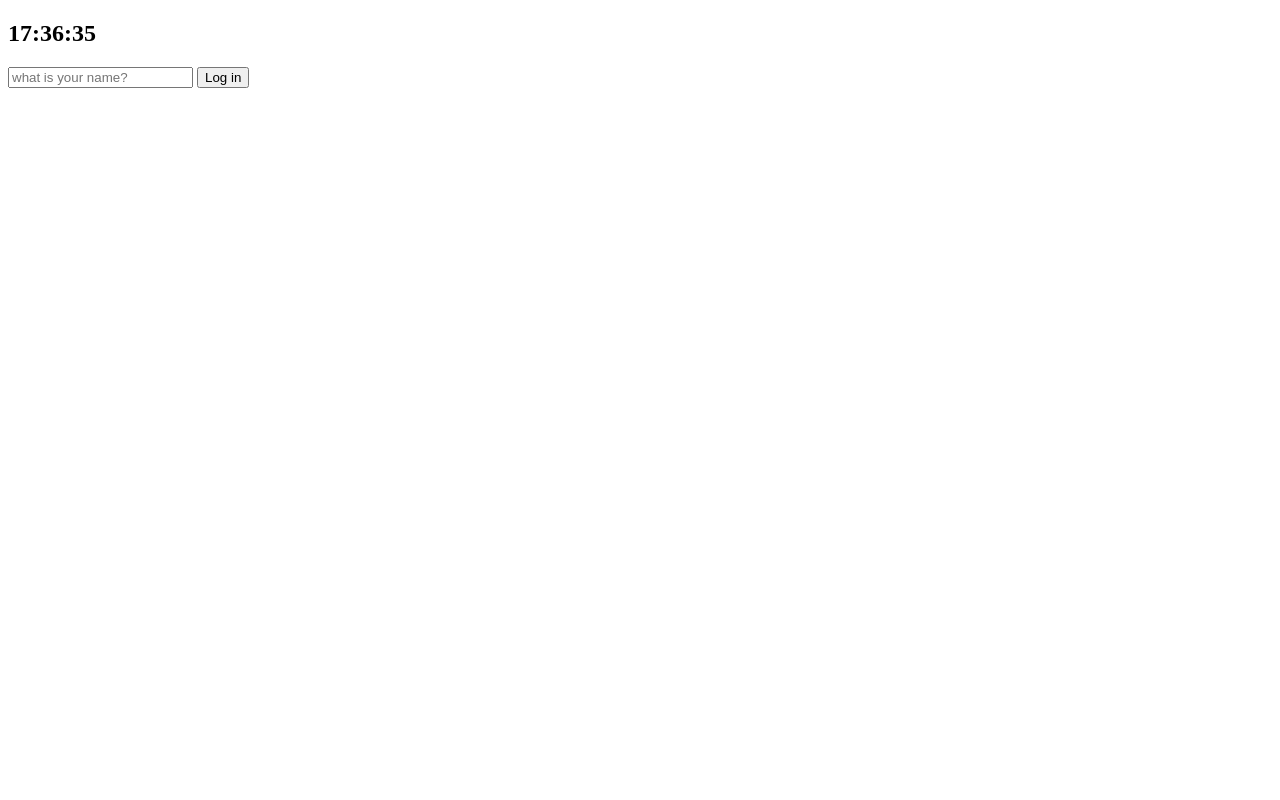
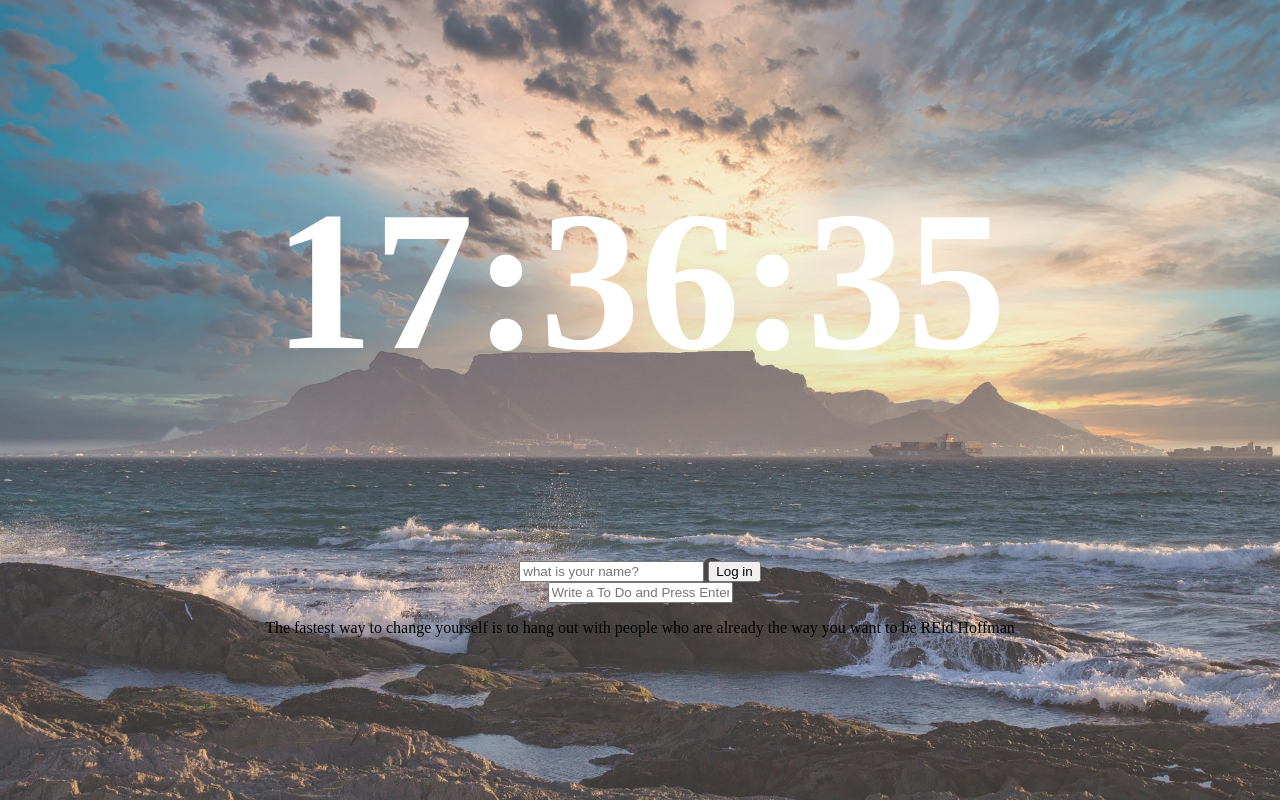
Before and after one commit to JHeaon/Js-Vanilla-momentum, a plain HTML site: page index.html in a window 1280 px wide. Drawn offline with Linux system fonts and the light colour scheme.

Commit message:
modify html & add picture

```diff
--- /dev/null
+++ b/css/style.css
@@ -0,0 +1,27 @@
+.hidden{
+    display: none;
+}
+
+img {
+    position:absolute;
+    width:100%;
+    height:100%;
+    left: 0px;
+    top: 0px;
+    right:0px;
+    bottom:0px;
+    z-index: -1;
+    opacity:80%;
+}
+
+#clock {
+    font-size: 200px;
+    color: white;
+    text-align: center;
+
+}
+
+body {
+    text-align: center;
+
+}
--- a/index.html
+++ b/index.html
@@ -4,18 +4,38 @@
     <meta charset="UTF-8">
     <meta http-equiv="X-UA-Compatible" content="IE=edge">
     <meta name="viewport" content="width=device-width, initial-scale=1.0">
-    <link rel="stylesheet" href="style.css">
+    <link rel="stylesheet" href="css/style.css">
     <title>Momentum</title>
 </head>
 <body>
-    <h2 id="clock">00:00</h2>
+
+    <h2 id="clock">00:00:00</h2>
     <form id="login-form" >
         <input type="text" placeholder="what is your name?" />
         <input type='submit' value="Log in" />
     </form>
     <h1 id="greeting" class="hidden"></h1>
 
+    <form id='todo-form'>
+        <input type="text" placeholder="Write a To Do and Press Enter">
+    </form>
+
+    <ul id="todo-list">
+    </ul>
+
+    <div id="quote">
+        <span></span>
+        <span></span>
+    </div>
+
+
+
+
+    <script src="js/background.js"></script>
     <script src="js/clock.js"></script>
+    <script src="js/quotes.js"></script>
     <script src="js/greetings.js"></script>
+    <script src="js/todo.js"></script>
+
 </body>
 </html>
--- a/style.css
+++ /dev/null
@@ -1,3 +0,0 @@
-.hidden{
-    display: none;
-}
```
Also changed, not shown: img/0.jpg (added), img/1.jpg (added), img/2.jpg (added), 1 other file.
